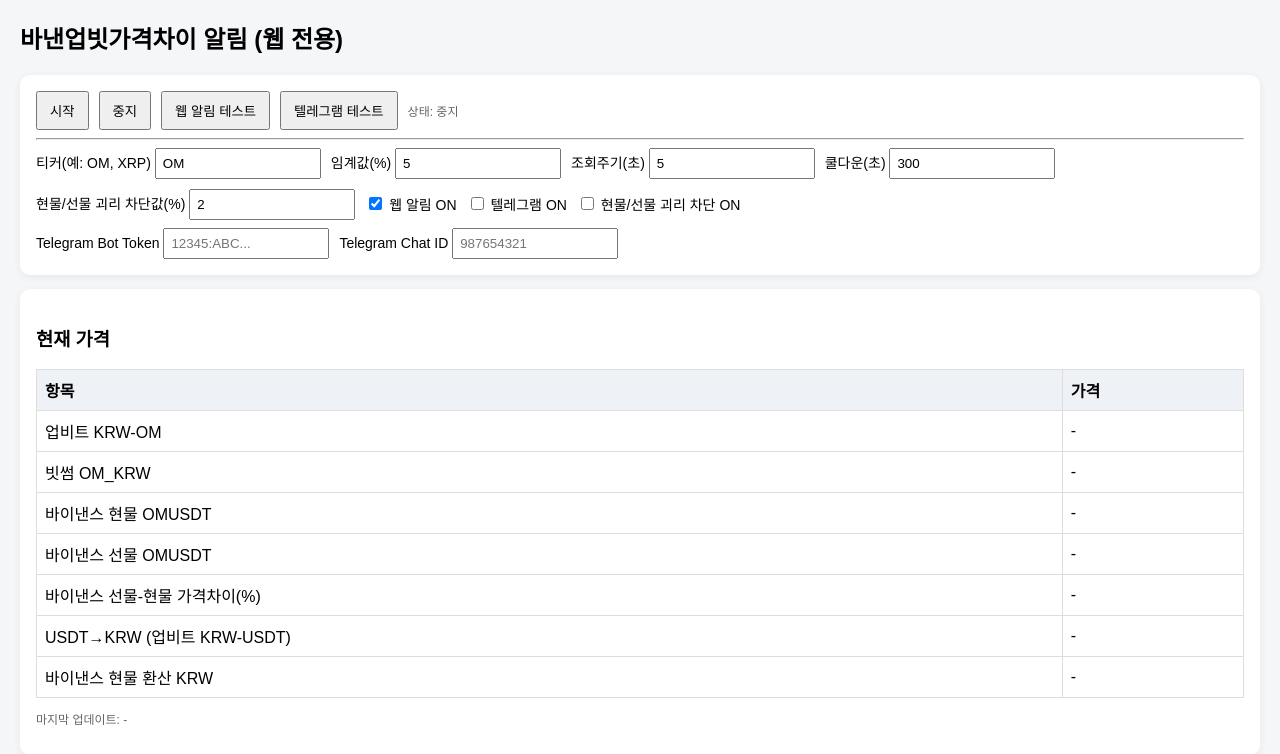
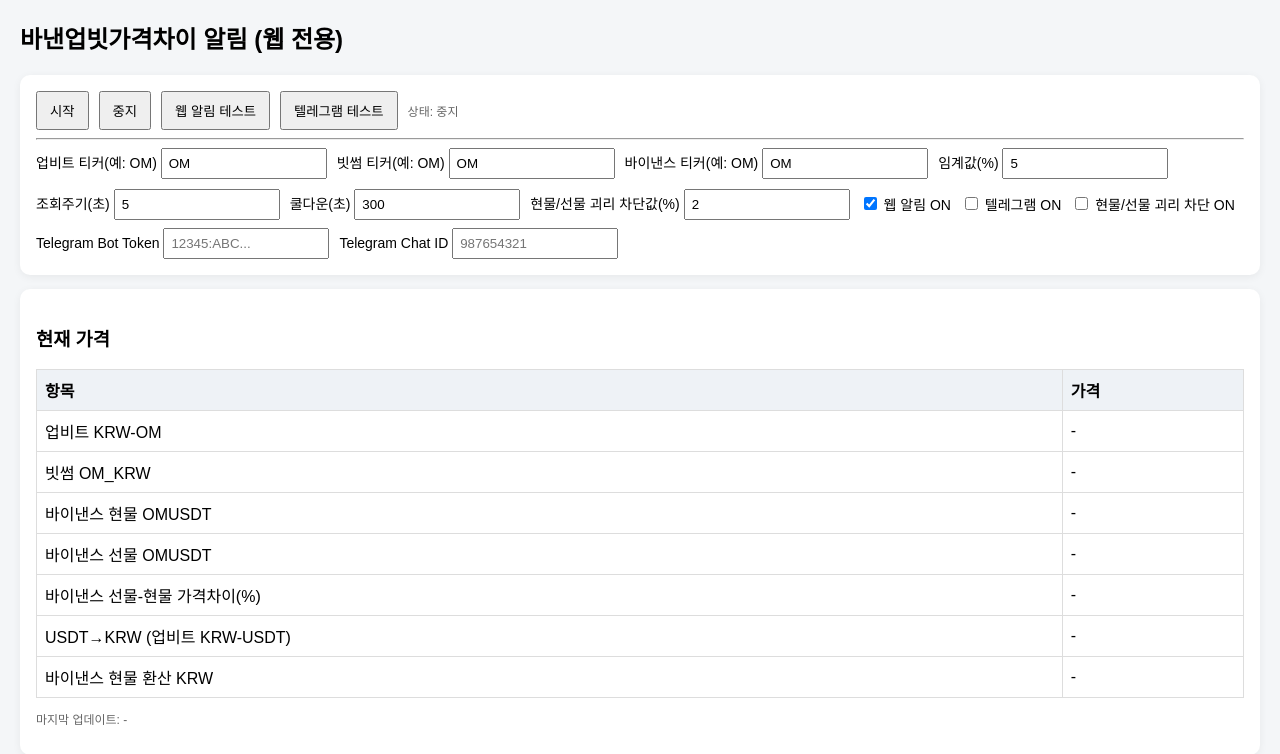
Before and after one commit to rta12309/-, a Python web app: template templates/index.html in a window 1280 px wide. Shown: the top 754 px of the page. Run offline with Jinja, Linux system fonts and the light colour scheme; the template is opened without the code that fills it, so the values that code supplies are empty.

Commit message:
Add separate ticker inputs for Upbit/Bithumb/Binance

```diff
--- a/templates/index.html
+++ b/templates/index.html
@@ -35,7 +35,9 @@
     </div>
     <hr />
     <div class="row">
-      <label>티커(예: OM, XRP) <input id="ticker" type="text" value="OM"></label>
+      <label>업비트 티커(예: OM) <input id="tickerUpbit" type="text" value="OM"></label>
+      <label>빗썸 티커(예: OM) <input id="tickerBithumb" type="text" value="OM"></label>
+      <label>바이낸스 티커(예: OM) <input id="tickerBinance" type="text" value="OM"></label>
       <label>임계값(%) <input id="threshold" type="number" step="0.1" value="5"></label>
       <label>조회주기(초) <input id="interval" type="number" min="3" value="5"></label>
       <label>쿨다운(초) <input id="cooldown" type="number" min="10" value="300"></label>
@@ -56,10 +58,10 @@
     <table>
       <thead><tr><th>항목</th><th>가격</th></tr></thead>
       <tbody>
-        <tr><td>업비트 KRW-<span class="tickerText">OM</span></td><td id="pUpbit">-</td></tr>
-        <tr><td>빗썸 <span class="tickerText">OM</span>_KRW</td><td id="pBithumb">-</td></tr>
-        <tr><td>바이낸스 현물 <span class="tickerText">OM</span>USDT</td><td id="pBinanceSpotUsdt">-</td></tr>
-        <tr><td>바이낸스 선물 <span class="tickerText">OM</span>USDT</td><td id="pBinanceFuturesUsdt">-</td></tr>
+        <tr><td>업비트 KRW-<span class="tickerUpbitText">OM</span></td><td id="pUpbit">-</td></tr>
+        <tr><td>빗썸 <span class="tickerBithumbText">OM</span>_KRW</td><td id="pBithumb">-</td></tr>
+        <tr><td>바이낸스 현물 <span class="tickerBinanceText">OM</span>USDT</td><td id="pBinanceSpotUsdt">-</td></tr>
+        <tr><td>바이낸스 선물 <span class="tickerBinanceText">OM</span>USDT</td><td id="pBinanceFuturesUsdt">-</td></tr>
         <tr><td>바이낸스 선물-현물 가격차이(%)</td><td id="pBinanceGap">-</td></tr>
         <tr><td>USDT→KRW (업비트 KRW-USDT)</td><td id="pUsdtKrw">-</td></tr>
         <tr><td>바이낸스 현물 환산 KRW</td><td id="pBinanceSpotKrw">-</td></tr>
@@ -136,12 +138,18 @@
       return Math.abs(a - b) / minV * 100;
     }
 
-    function currentTicker() {
-      return (document.getElementById('ticker').value || 'OM').trim().toUpperCase();
+    function currentSymbols() {
+      return {
+        upbit: (document.getElementById('tickerUpbit').value || 'OM').trim().toUpperCase(),
+        bithumb: (document.getElementById('tickerBithumb').value || 'OM').trim().toUpperCase(),
+        binance: (document.getElementById('tickerBinance').value || 'OM').trim().toUpperCase(),
+      };
     }
 
-    function syncTickerLabel(ticker) {
-      document.querySelectorAll('.tickerText').forEach(el => { el.textContent = ticker; });
+    function syncTickerLabel(symbols) {
+      document.querySelectorAll('.tickerUpbitText').forEach(el => { el.textContent = symbols.upbit; });
+      document.querySelectorAll('.tickerBithumbText').forEach(el => { el.textContent = symbols.bithumb; });
+      document.querySelectorAll('.tickerBinanceText').forEach(el => { el.textContent = symbols.binance; });
     }
 
     function updateDiffRow(key, value, threshold) {
@@ -168,10 +176,10 @@
       return res.json();
     }
 
-    async function getPrices(ticker) {
-      const upbitMarket = `KRW-${ticker}`;
-      const bithumbMarket = `${ticker}_KRW`;
-      const binanceSymbol = `${ticker}USDT`;
+    async function getPrices(symbols) {
+      const upbitMarket = `KRW-${symbols.upbit}`;
+      const bithumbMarket = `${symbols.bithumb}_KRW`;
+      const binanceSymbol = `${symbols.binance}USDT`;
 
       const [upbitTicker, upbitUsdt, bithumb, binanceSpot, binanceFutures] = await Promise.all([
         fetchJson(`https://api.upbit.com/v1/ticker?markets=${upbitMarket}`),
@@ -211,14 +219,14 @@
 
     async function tick() {
       try {
-        const ticker = currentTicker();
-        syncTickerLabel(ticker);
+        const symbols = currentSymbols();
+        syncTickerLabel(symbols);
 
         const threshold = Number(document.getElementById('threshold').value || 5);
         const cooldownSec = Number(document.getElementById('cooldown').value || 300);
         const gapThreshold = Number(document.getElementById('gapThreshold').value || 2);
 
-        const p = await getPrices(ticker);
+        const p = await getPrices(symbols);
         const binanceSpotKrw = p.binanceSpotUsdt * p.usdtKrw;
         const spotFuturesGap = diffPercent(p.binanceSpotUsdt, p.binanceFuturesUsdt);
 
@@ -258,7 +266,8 @@
           .map(([pair, diff]) => ({ pair, diff }));
 
         if (!suppressAlerts && triggered.length > 0) {
-          const msg = `${ticker} ` + triggered.map(x => `${x.pair}: ${num(x.diff, 2)}%`).join(' | ');
+          const msgPrefix = `UPBIT:${symbols.upbit} / BITHUMB:${symbols.bithumb} / BINANCE:${symbols.binance}`;
+          const msg = `${msgPrefix} | ` + triggered.map(x => `${x.pair}: ${num(x.diff, 2)}%`).join(' | ');
           const now = Date.now() / 1000;
 
           if (document.getElementById('webAlertToggle').checked && (now - lastWebAlertAt >= cooldownSec)) {
```
Also changed, not shown: README.md.
